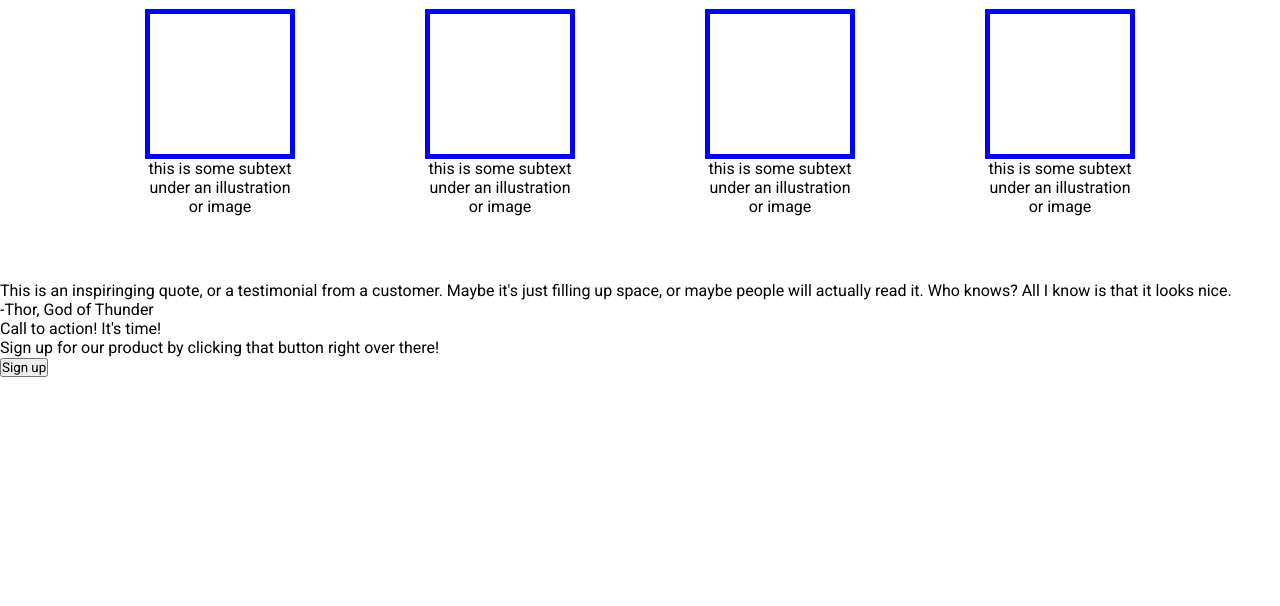
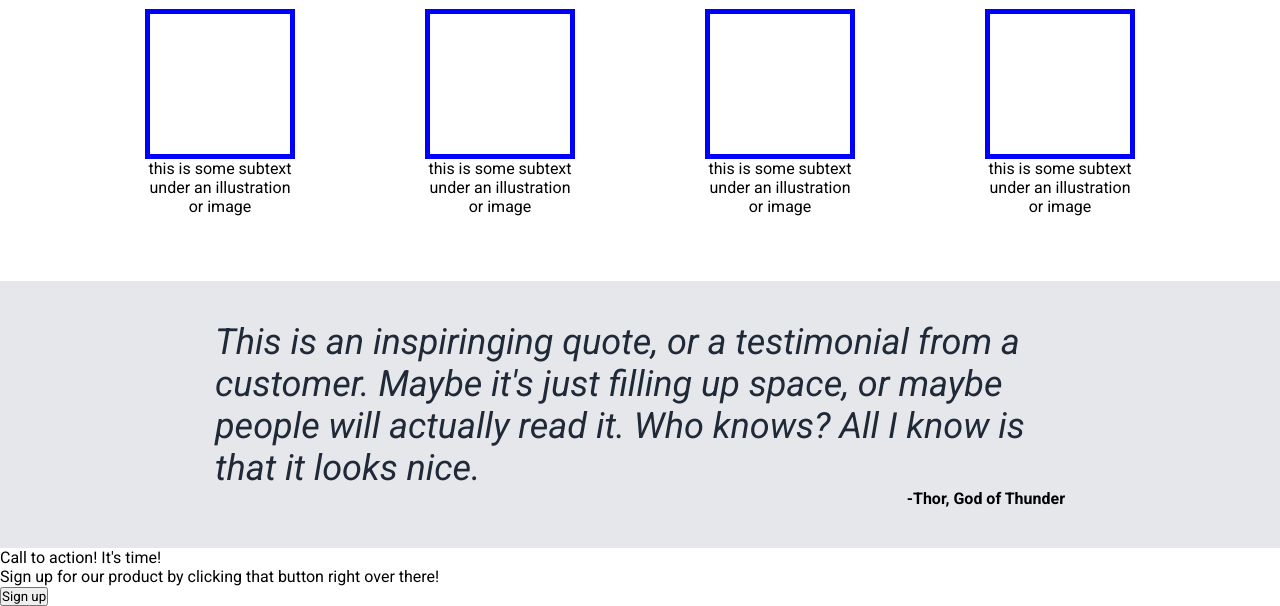
Before and after one commit to ffernandezTech/landing-page, a plain HTML site: page index.html in a window 1280 px wide. Shown: the part 428-1034 px from the top of the page. Before the commit the page ends 805 px from the top, so only its background shows below. Drawn offline with Linux system fonts and the light colour scheme.

Commit message:
feat: added style code for quote section

```diff
--- a/style.css
+++ b/style.css
@@ -117,6 +117,11 @@ to embed it into our HTML head and these lines of codes below */
 .info-header{
     display: flex;
     justify-content: center;
+    font: 36px;
+    font-weight: 900;
+
+    color: #1F2937;
+
 }
 
 /* info container is so that the boxes and text underneath have their own section */
@@ -139,3 +144,30 @@ to embed it into our HTML head and these lines of codes below */
     width: 150px;
     text-align: center;
 }
+
+/* made the quote section into a flex container with the desired style */
+.giant-quote-sec{
+    display: flex;
+    padding: 40px;
+    background-color: #E5E7EB;
+    justify-content: center;
+}
+/* a container in sectin is set the "desired" width */
+.giant-quote-container{
+    /* text-align: center; */
+    width: 850px;
+
+
+}
+/* the text in the container is getting its font style from here */
+.giant-quote-text{
+    font-size: 36px;
+    font-style: italic;
+    color: #1F2937;
+}
+/* I thought it would be easier to set the quote creator like this. Might be an easier way. */
+.giant-quote-creator{
+    display: flex;
+    justify-content: flex-end;
+    font-weight: bolder;
+}
```
